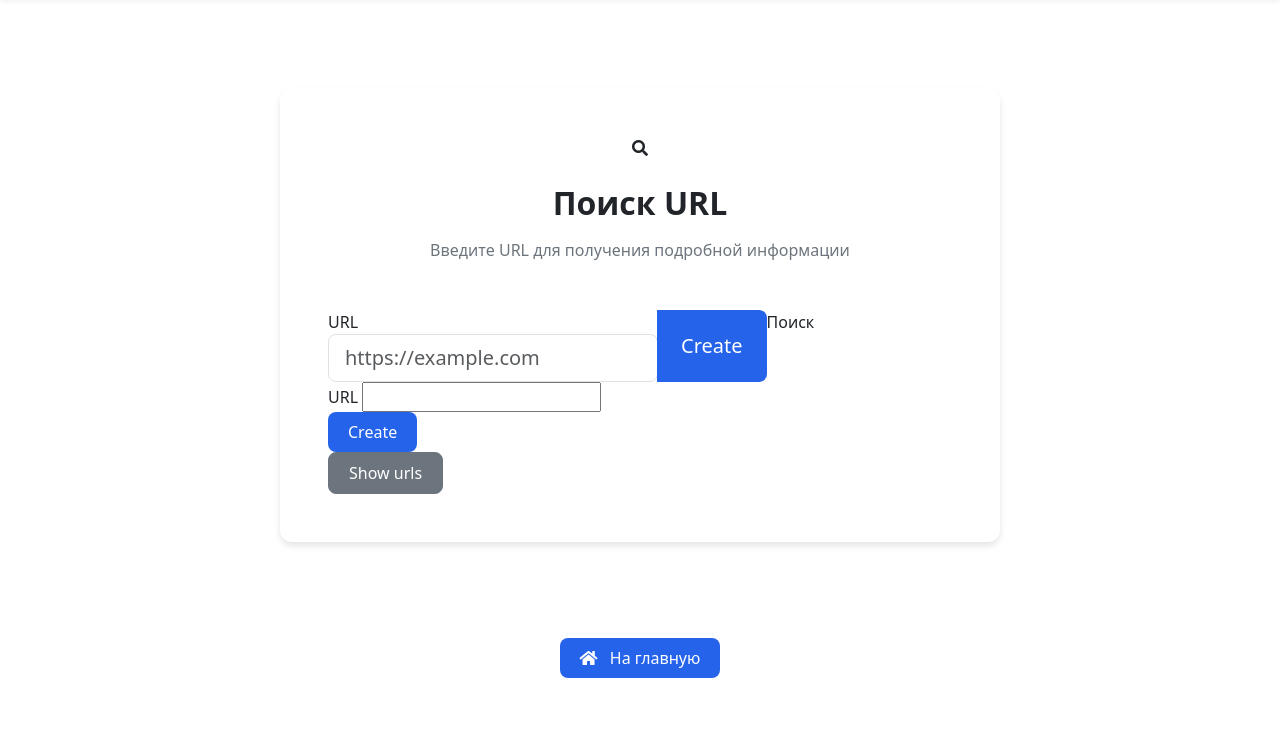
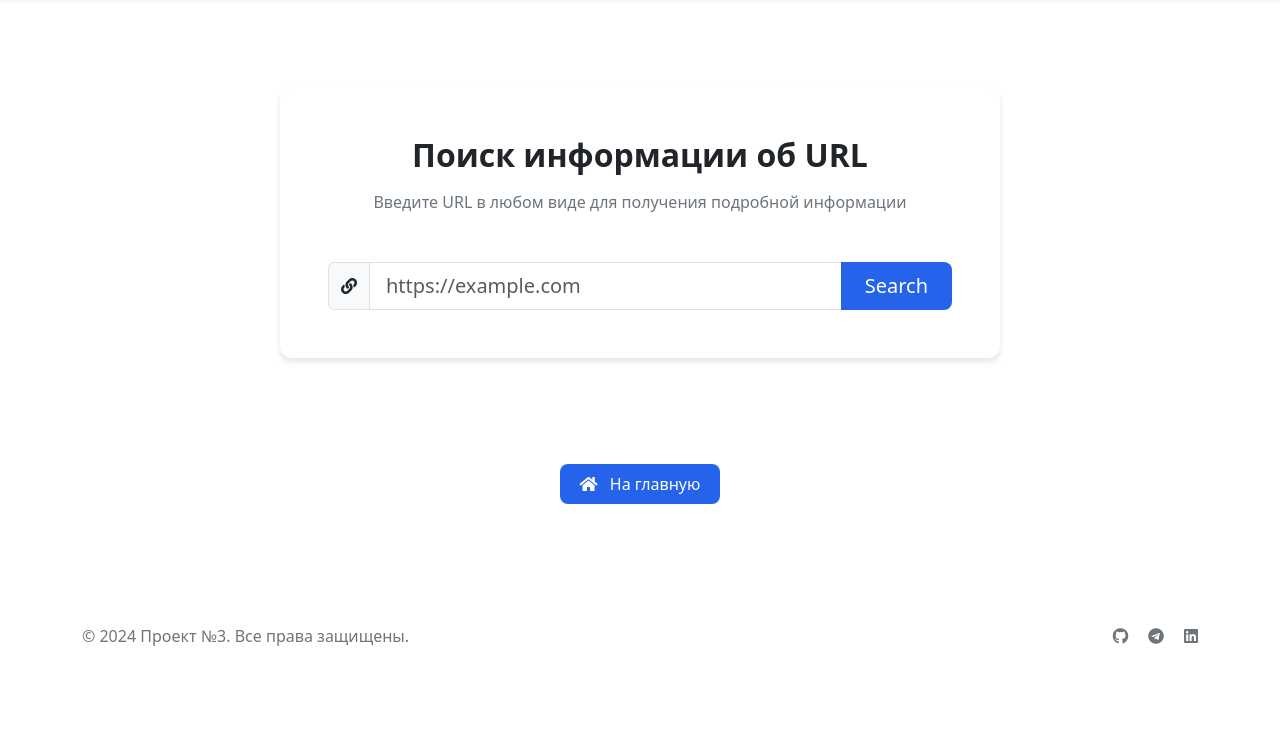
Before and after one commit to SafarGalimzianov/python-project-83, a Flask app: page / in a window 1280 px wide. Shown: the part 104-838 px from the top of the page. After the commit the page ends 750 px from the top, so only its background shows below. Run offline with Flask 3, Linux system fonts and the light colour scheme; some libraries are stand-ins or nearby versions.

Commit message:
15.13.4: edit search template

```diff
--- a/templates/main/search.html
+++ b/templates/main/search.html
@@ -13,30 +13,28 @@
                 <div class="card search-card">
                     <div class="card-body p-5">
                         <div class="text-center mb-5">
-                            <div class="search-icon-wrapper mb-4">
-                                <i class="fas fa-search"></i>
-                            </div>
-                            <h2 class="fw-bold mb-3">Поиск URL</h2>
-                            <p class="text-secondary">Введите URL для получения подробной информации</p>
+                            <h2 class="fw-bold mb-3">Поиск информации об URL</h2>
+                            <p class="text-secondary">Введите URL в любом виде  для получения подробной информации</p>
                         </div>
 
                         <form action="{{ url_for('search') }}" method="post">
                             <div class="search-input-wrapper">
                                 <div class="input-group">
-                                    <label>URL
+                                    <span class="input-group-text">
+                                        <i class="fas fa-link"></i>
+                                    </span>
                                     <input type="url"
                                         class="form-control form-control-lg"
                                         name="url"
                                         value="{{ search|e }}"
                                         placeholder="https://example.com"
                                         required>
-                                    </label>
-                                    <input type="submit" value="Create" class="btn btn-primary btn-lg px-4">
-                                        Поиск
+                                    <input type="submit" value="Search" class="btn btn-primary btn-lg px-4">
                                     </button>
                                 </div>
                             </div>
                         </form>
+                        <!--
                         <form action="{{ url_for('search') }}" method="post">
                             <div>
                                 <label>URL
@@ -48,6 +46,7 @@
                         <form action="{{ url_for('get_urls') }}" method="get">
                            <button type="submit" class="btn btn-secondary">Show urls</button>
                         </form>
+                        -->
                     </div>
                 </div>
             </div>
```
